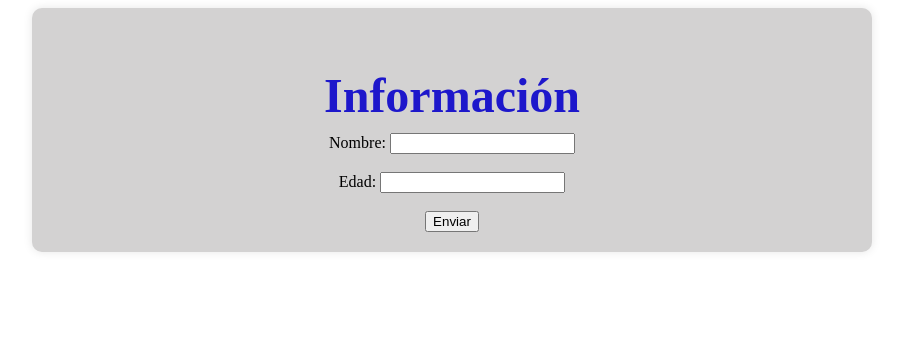
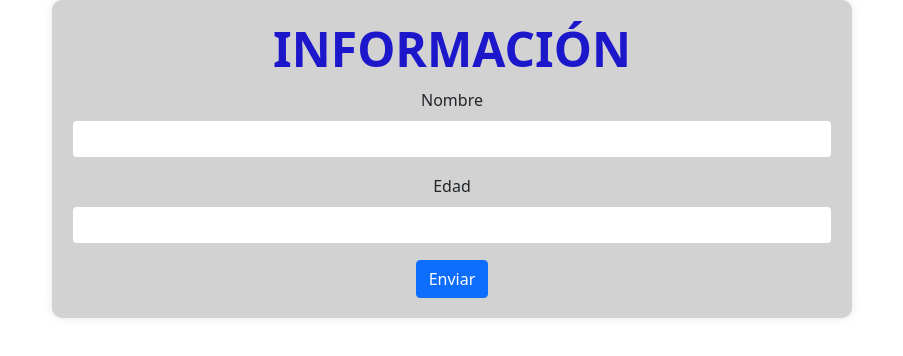
Before and after one commit to jsanti123/ChatBot2.github.io, a plain HTML site: page index.html in a window 1280 px wide. Shown: the whole page, without its empty margins (188-1091 px from the left). Drawn offline with nearby package versions, Linux system fonts and the light colour scheme.

Commit message:
Update index.html

```diff
--- a/index.html
+++ b/index.html
@@ -4,19 +4,22 @@
     <meta charset="UTF-8">
     <meta name="viewport" content="width=device-width, initial-scale=1.0">
     <link rel="stylesheet" href="style.css">
+    <link href="https://cdn.jsdelivr.net/npm/bootstrap@5.0.2/dist/css/bootstrap.min.css" rel="stylesheet" integrity="sha384-EVSTQN3/azprG1Anm3QDgpJLIm9Nao0Yz1ztcQTwFspd3yD65VohhpuuCOmLASjC" crossorigin="anonymous">
     <title>EVA</title>
 </head>
 <body>
     <div class="containerForm" id="Informacion">
-        <h2 class="tituloChatBot"> Información</h2>
+        <h2 class="tituloChatBot">INFORMACIÓN</h2>
         <form id="formularioInfo">
-            <label for="nombre">Nombre:</label>
-            <input type="text" id="nombre" name="nombre" required>
-            <br><br>
-            <label class="edad" for="edad">Edad:</label>
-            <input type="number" id="edad" name="edad" required>
-            <br><br>
-            <input type="submit" value="Enviar">
+            <div class="mb-3">
+              <label for="nombre" class="form-label">Nombre</label>
+              <input type="text" class="form-control" id="nombre" name="nombre" required>
+            </div>
+            <div class="mb-3">
+              <label for="edad" class="form-label">Edad</label>
+              <input type="number" class="form-control" id="edad" name="edad" required>
+            </div>
+            <button type="submit" class="btn btn-primary" value="Enviar">Enviar</button>
         </form>
     </div>
     <div class="container" id="ChatBot">
```
